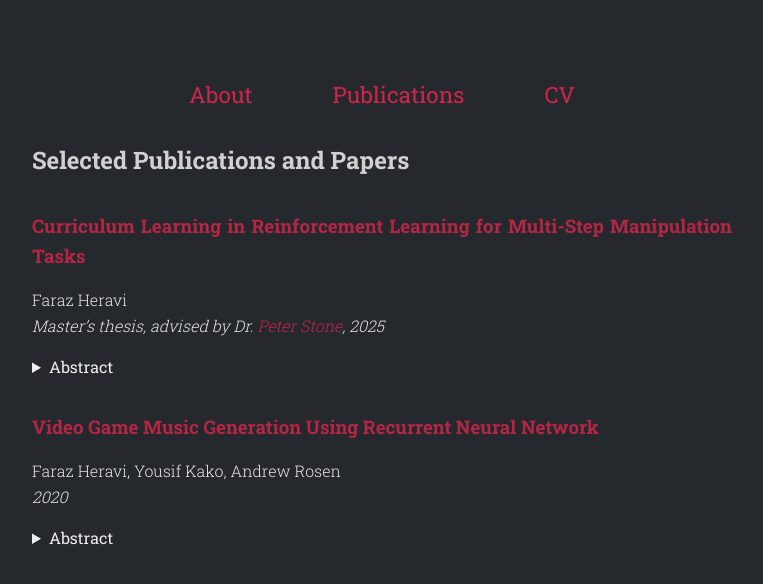
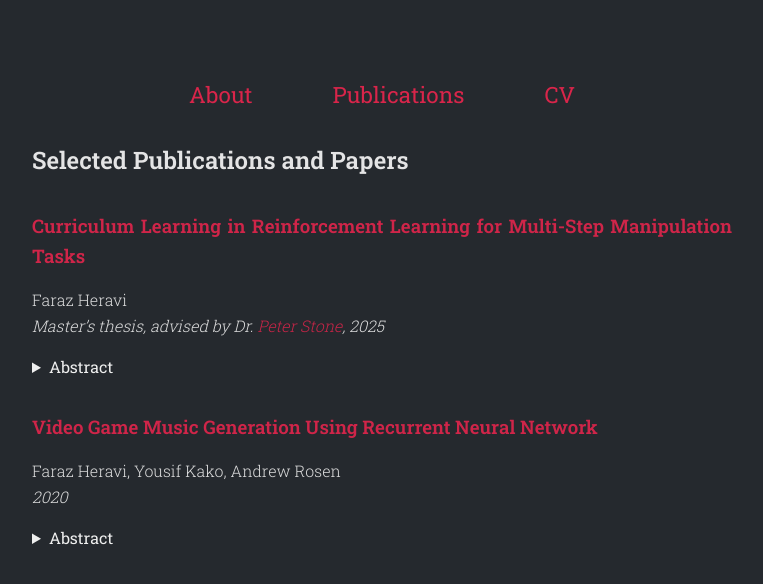
Before and after one commit to fheravi/fheravi.github.io, a Jekyll site: the page built from publications.md, in a window 1280 px wide. Shown: the top 584 px of the page, without its empty margins (258-1021 px from the left). Built offline with Jekyll 4.4.1, drawn with Linux system fonts in a browser that asks for light colours.

Commit message:
testing jekyll

```diff
--- a/assets/style.css
+++ b/assets/style.css
@@ -28,8 +28,8 @@
 }
 
 h1, h2, h3 {
-    font-weight: 700;
-    opacity: 0.85;
+    font-weight: 600;
+    opacity: 0.95;
     margin-bottom: 1rem;
     margin-top: 2rem;
 }
@@ -44,24 +44,24 @@
 
 p {
     font-weight: 300;
-    opacity: 0.95;
+    opacity: 0.90;
 }
 
 strong {
-    font-weight: 700;
-    opacity: 0.85;
+    font-weight: 600;
+    opacity: 0.95;
 }
 
 a {
     color: var(--button-color);
     text-decoration: none;
-    opacity: 0.85;
+    opacity: 0.90;
 }
 
 a:hover {
     color: var(--hover-color);
     text-decoration: none;
-    opacity: 0.85;
+    opacity: 0.90;
 }
 
 .links a {
```
Also changed, not shown: cv.md (+1 -0 lines), index.md (+1 -1 lines).
